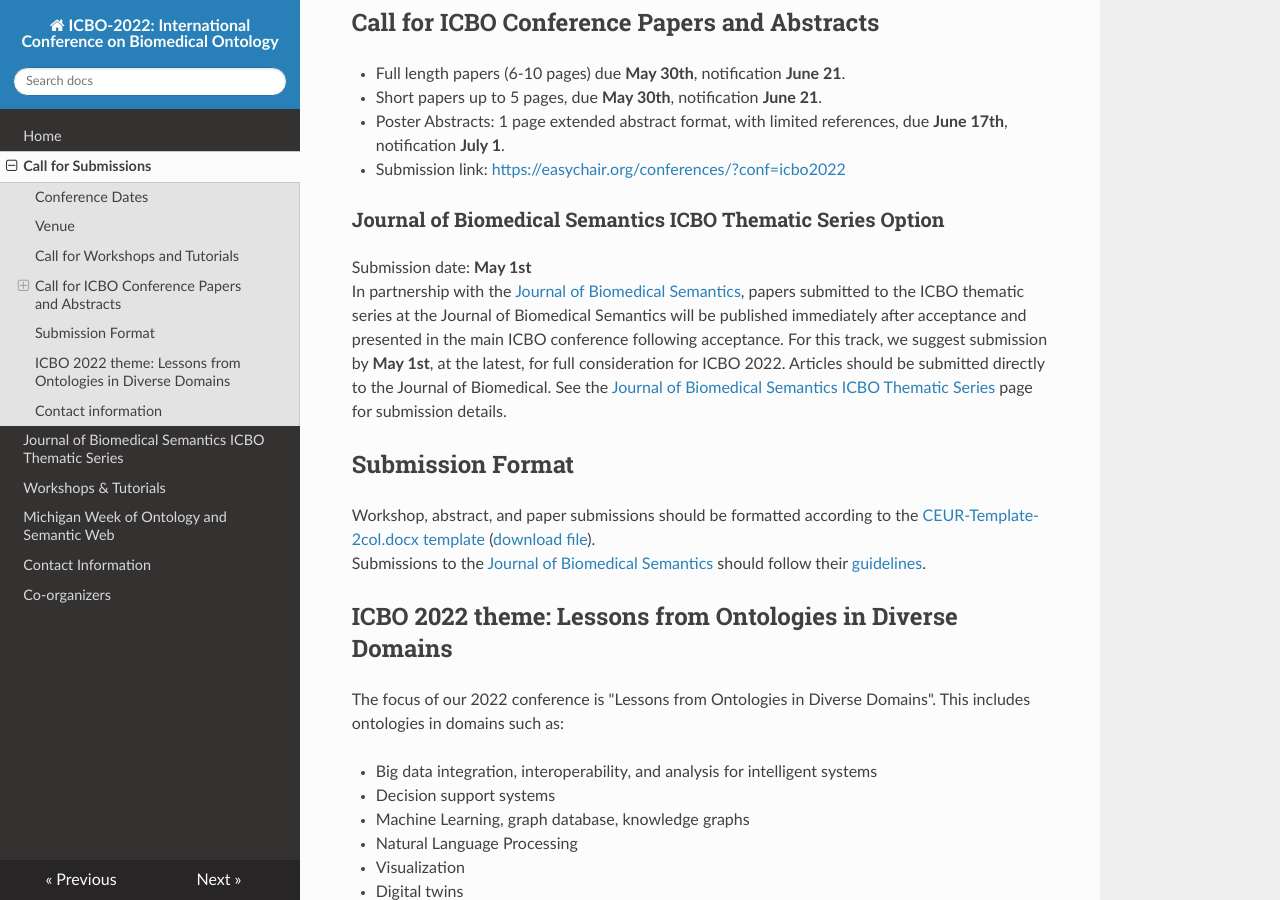
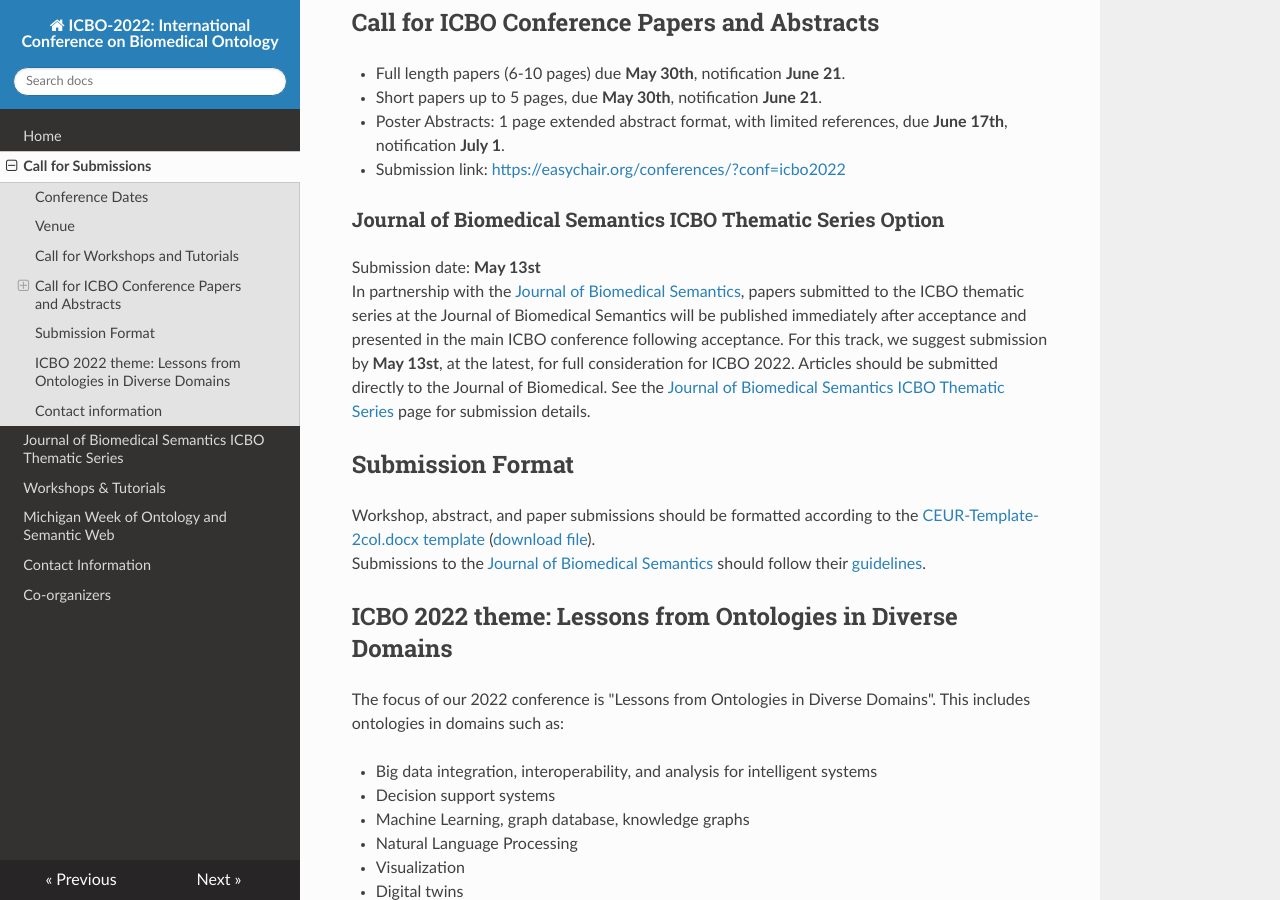
Before and after one commit to johnbeve/BFO-Organization, an MkDocs documentation site: the page built from docs/call-for-submissions.md, in a window 1280 px wide and 900 px high, scrolled down 826 px. Built offline with MkDocs 1.6.1, drawn with Linux system fonts in a browser that asks for light colours; nearby versions of some CDN libraries.

Commit message:
Update call-for-submissions.md

```diff
--- a/docs/call-for-submissions.md
+++ b/docs/call-for-submissions.md
@@ -31,8 +31,8 @@ Ann Arbor, Michigan and Virtual
 - Submission link: [https://easychair.org/conferences/?conf=icbo2022](https://easychair.org/conferences/?conf=icbo2022)
 
 ### Journal of Biomedical Semantics ICBO Thematic Series Option
-Submission date: **May 1st**
-In partnership with the [Journal of Biomedical Semantics](https://jbiomedsem.biomedcentral.com/), papers submitted to the ICBO thematic series at the Journal of Biomedical Semantics will be published immediately after acceptance and presented in the main ICBO conference following acceptance. For this track, we suggest submission by **May 1st**, at the latest, for full consideration for ICBO 2022. Articles should be submitted directly to the Journal of Biomedical. See the [Journal of Biomedical Semantics ICBO Thematic Series](submit-jbms-icbo.md) page for submission details.
+Submission date: **May 13st**
+In partnership with the [Journal of Biomedical Semantics](https://jbiomedsem.biomedcentral.com/), papers submitted to the ICBO thematic series at the Journal of Biomedical Semantics will be published immediately after acceptance and presented in the main ICBO conference following acceptance. For this track, we suggest submission by **May 13st**, at the latest, for full consideration for ICBO 2022. Articles should be submitted directly to the Journal of Biomedical. See the [Journal of Biomedical Semantics ICBO Thematic Series](submit-jbms-icbo.md) page for submission details.
 
 ## Submission Format
 Workshop, abstract, and paper submissions should be formatted according to the <a href="https://docs.google.com/document/d/1zqp3oXjl5ooFw6Bb5C-cEOPXQIcolzRJ/edit?usp=sharing&ouid=106653010360062214642&rtpof=true&sd=true" target="_blank">CEUR-Template-2col.docx template</a> (<a href="https://github.com/ICBO-conference/icbo2022/raw/main/docs/CEUR-Template-2col.docx" target="_blank">download file</a>).
```
